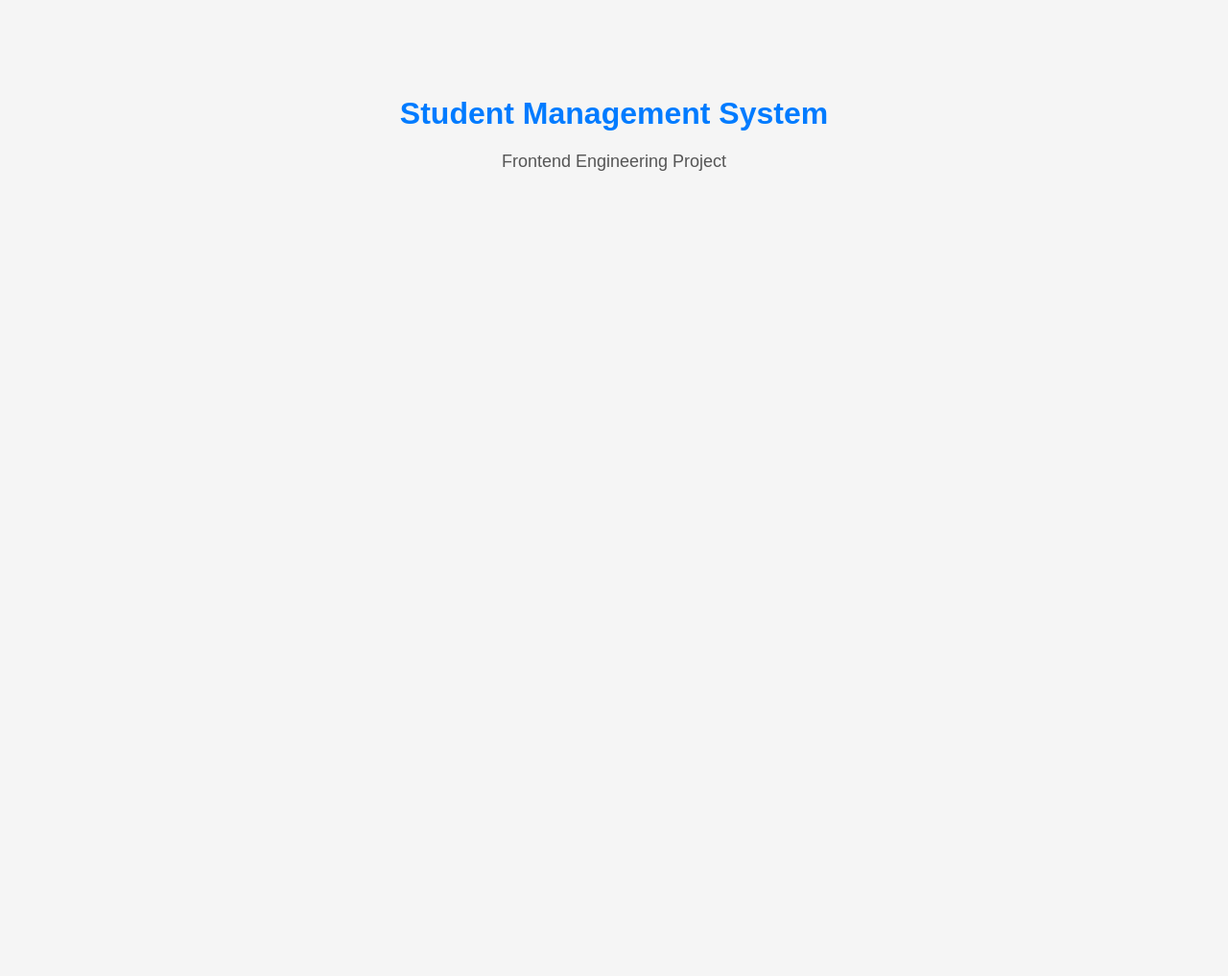
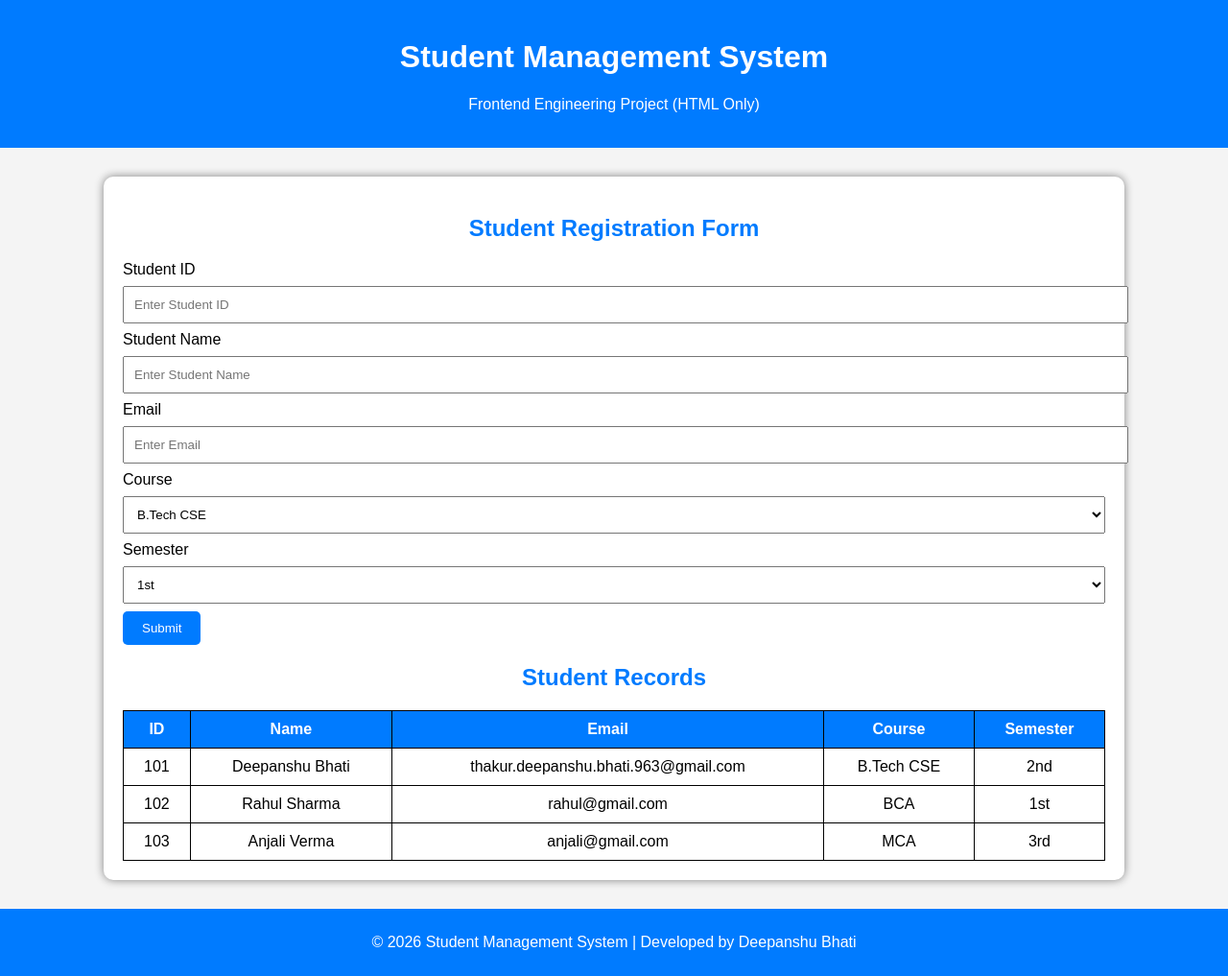
Before and after one commit to thakurdeepanshubhati/student-management-system, a plain HTML site: page index.html in a window 1280 px wide. Shown: the whole page at 96% size. Before the commit the page ends 800 px from the top, so only its background shows below. Drawn offline with Linux system fonts and the light colour scheme.

Commit message:
Update index.html

```diff
--- a/index.html
+++ b/index.html
@@ -1,40 +1,167 @@
 <!DOCTYPE html>
-<html>
-
+<html lang="en">
 <head>
+<meta charset="UTF-8">
+<meta name="viewport" content="width=device-width, initial-scale=1.0">
 <title>Student Management System</title>
 
 <style>
-        body {
-            font-family: Arial, sans-serif;
-            background-color: #f5f5f5;
-            text-align: center;
-            margin-top: 100px;
+body{
+font-family:Arial,sans-serif;
+background:#f4f4f4;
+margin:0;
+padding:0;
 }
-
-        h1 {
-            color: #007bff;
+header{
+background:#007BFF;
+color:white;
+padding:20px;
+text-align:center;
 }
-
-        p {
-            color: #555;
-            font-size: 18px;
+.container{
+width:80%;
+margin:30px auto;
+background:white;
+padding:20px;
+border-radius:10px;
+box-shadow:0 0 10px gray;
+}
+h2{
+text-align:center;
+color:#007BFF;
+}
+table{
+width:100%;
+border-collapse:collapse;
+margin-top:20px;
+}
+table,th,td{
+border:1px solid black;
+}
+th{
+background:#007BFF;
+color:white;
+padding:10px;
+}
+td{
+padding:10px;
+text-align:center;
+}
+input,select{
+width:100%;
+padding:10px;
+margin:8px 0;
+}
+button{
+background:#007BFF;
+color:white;
+border:none;
+padding:10px 20px;
+cursor:pointer;
+border-radius:5px;
+}
+button:hover{
+background:#0056b3;
+}
+footer{
+background:#007BFF;
+color:white;
+text-align:center;
+padding:10px;
+margin-top:20px;
 }
 </style>
-
-    <script>
-        document.addEventListener("DOMContentLoaded", function () {
-            console.log("Student Management System Loaded Successfully!");
-        });
-    </script>
 </head>
 
 <body>
 
+<header>
 <h1>Student Management System</h1>
+<p>Frontend Engineering Project (HTML Only)</p>
+</header>
 
-    <p>Frontend Engineering Project</p>
+<div class="container">
+
+<h2>Student Registration Form</h2>
+
+<form>
+
+<label>Student ID</label>
+<input type="text" placeholder="Enter Student ID">
+
+<label>Student Name</label>
+<input type="text" placeholder="Enter Student Name">
+
+<label>Email</label>
+<input type="email" placeholder="Enter Email">
+
+<label>Course</label>
+<select>
+<option>B.Tech CSE</option>
+<option>BCA</option>
+<option>MCA</option>
+<option>BBA</option>
+</select>
+
+<label>Semester</label>
+<select>
+<option>1st</option>
+<option>2nd</option>
+<option>3rd</option>
+<option>4th</option>
+<option>5th</option>
+<option>6th</option>
+<option>7th</option>
+<option>8th</option>
+</select>
+
+<button type="button">Submit</button>
+
+</form>
+
+<h2>Student Records</h2>
+
+<table>
+
+<tr>
+<th>ID</th>
+<th>Name</th>
+<th>Email</th>
+<th>Course</th>
+<th>Semester</th>
+</tr>
+
+<tr>
+<td>101</td>
+<td>Deepanshu Bhati</td>
+<td>thakur.deepanshu.bhati.963@gmail.com</td>
+<td>B.Tech CSE</td>
+<td>2nd</td>
+</tr>
+
+<tr>
+<td>102</td>
+<td>Rahul Sharma</td>
+<td>rahul@gmail.com</td>
+<td>BCA</td>
+<td>1st</td>
+</tr>
+
+<tr>
+<td>103</td>
+<td>Anjali Verma</td>
+<td>anjali@gmail.com</td>
+<td>MCA</td>
+<td>3rd</td>
+</tr>
+
+</table>
+
+</div>
+
+<footer>
+<p>© 2026 Student Management System | Developed by Deepanshu Bhati</p>
+</footer>
 
 </body>
-
 </html>
```
Lines whose indentation alone changed are shown as unchanged.
